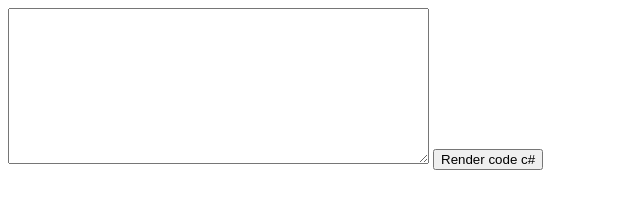
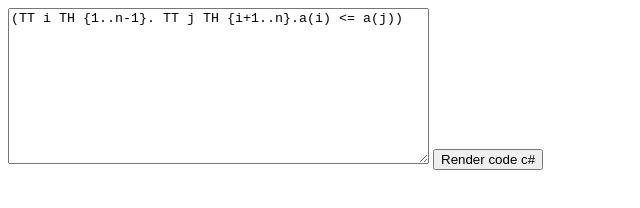
Before and after one commit to hieunt0303/type2-dacta, a plain HTML site: page index.html in a window 1280 px wide. Shown: the whole page, without its empty margins (0-640 px from the left). Drawn offline with Linux system fonts and the light colour scheme.

Commit message:
add page

```diff
--- a/index.js
+++ b/index.js
@@ -1,9 +1,13 @@
-
 
 // const test  = '(VM i TH {1..n-1}.a(i) <= a(i+1))'
 const test = '(TT i TH {1..n-1}. TT j TH {i+1..n}.a(i) <= a(j))'
 console.log(test);
 let output = ''
+
+window.onload=function(){
+
+    document.getElementById('input-loop').defaultValue  = test
+}
 function handle() {
     let input = document.getElementById('input-loop').value
     const formatInput = test.slice(1, test.length - 1).replace(/ /g, '')
```
Also changed, not shown: index.html (+1 -1 lines).
